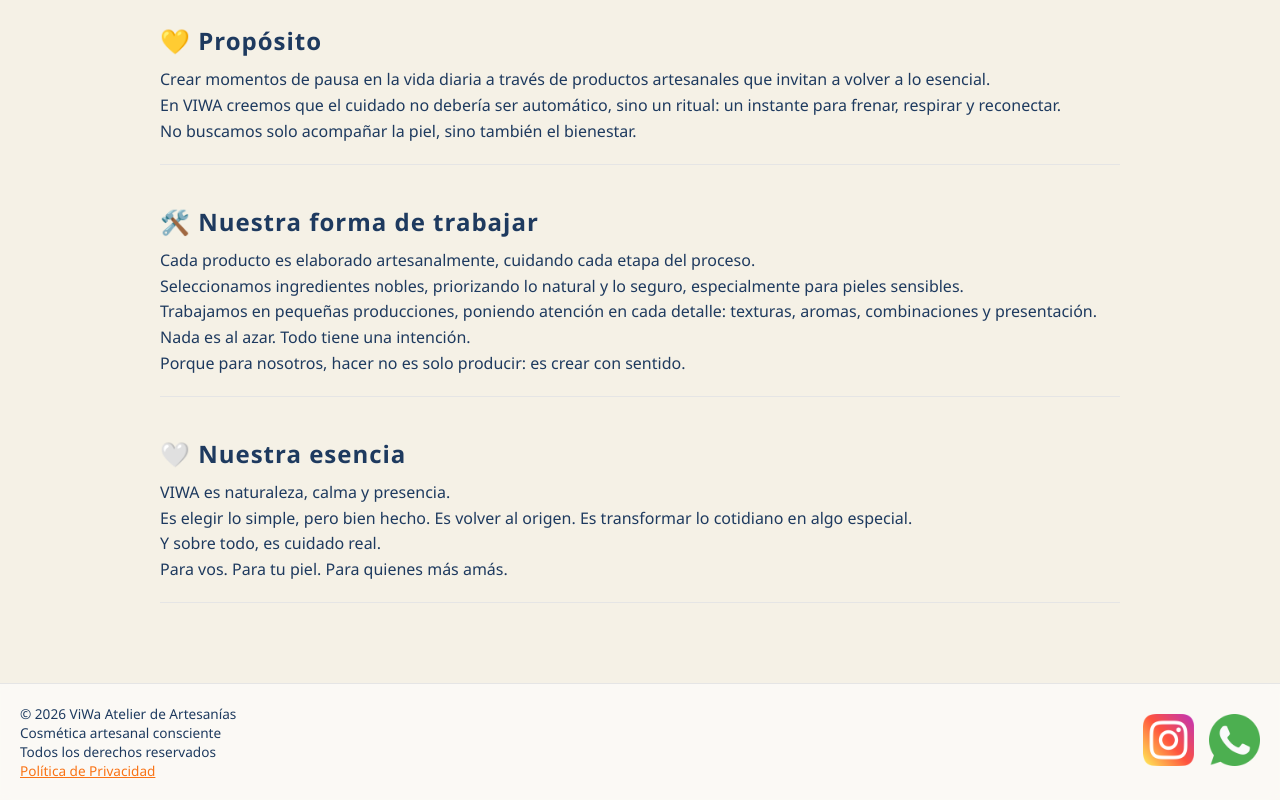
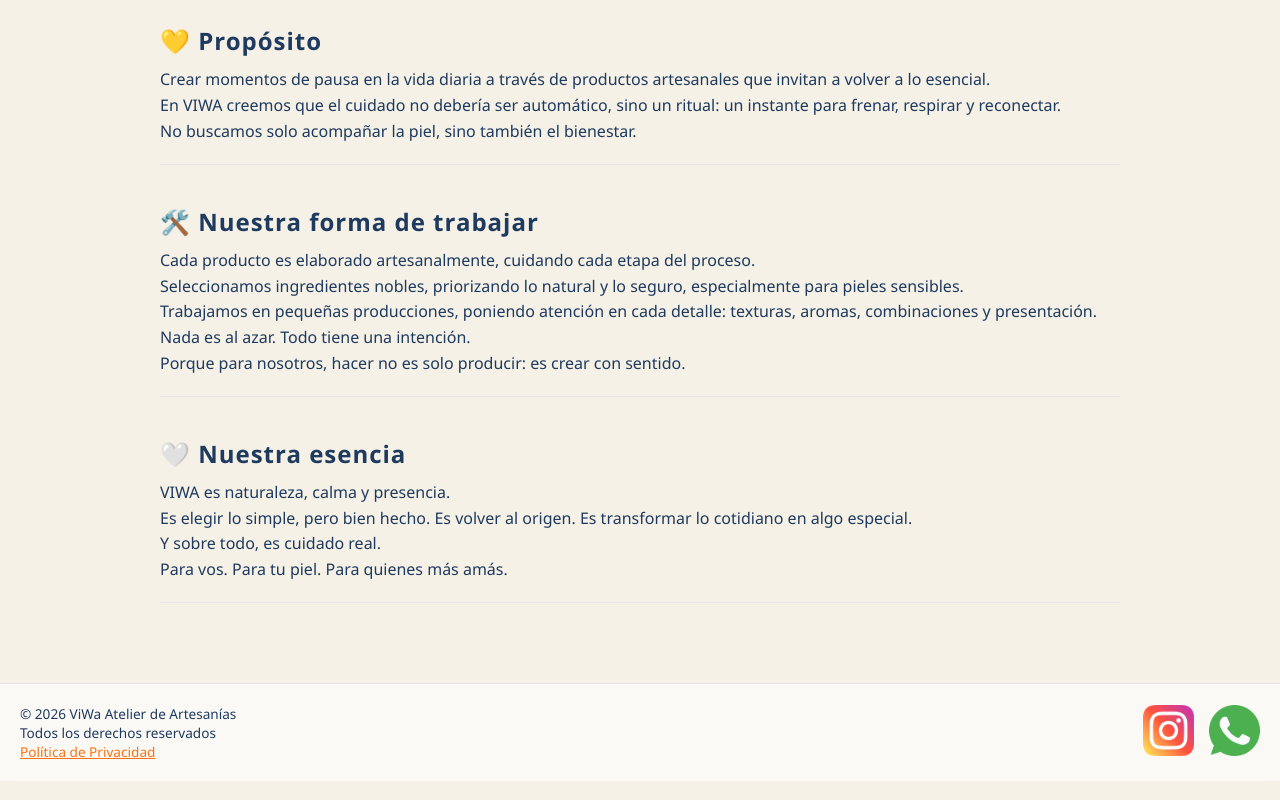
Before and after one commit to TtMartinez/ViWa, a website: page index.html in a window 1280 px wide. Shown: the part 721-1521 px from the top of the page. Drawn offline with Linux system fonts and the light colour scheme.

Commit message:
Se corrigió Footer

```diff
--- a/index.html
+++ b/index.html
@@ -190,7 +190,6 @@
 
         <div class="footer-text">
             <p>© 2026 ViWa Atelier de Artesanías</p>
-            <p>Cosmética artesanal consciente</p>
             <p>Todos los derechos reservados</p>
 
             <p>
```
